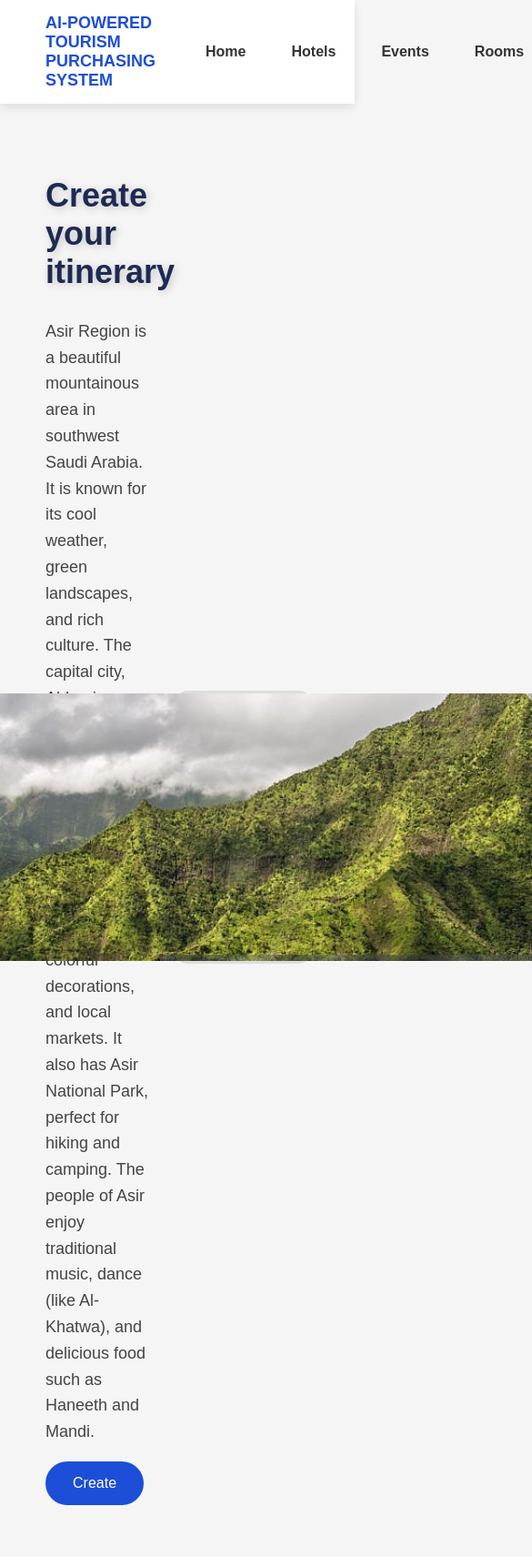
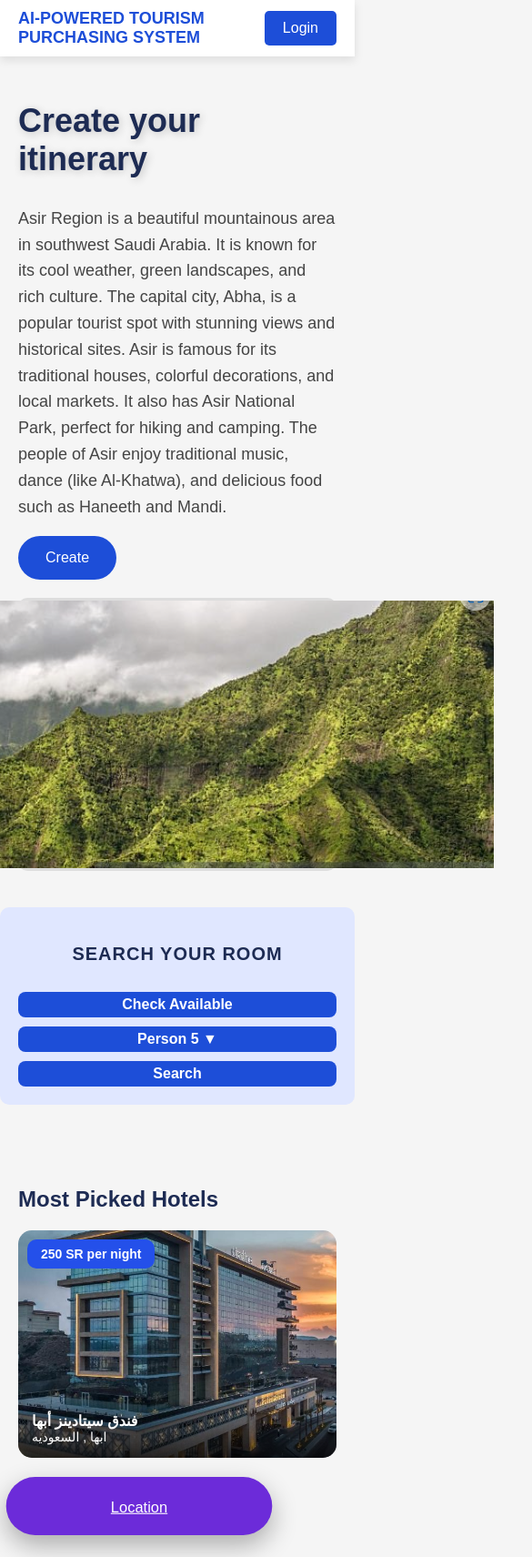
Before and after one commit to Meshalalamri1/pro, a website: page index.html in a window 390 px wide. Shown: the top 1711 px of the page at 91% size, 585 px wide, since content can reach past the window. Drawn offline with Linux system fonts and the light colour scheme.

Commit message:
Assistant checkpoint: Added mobile responsiveness to all pages
Assistant generated file changes:
- index.html: Add viewport meta tag, Add mobile responsive styles
- Login.html: Add viewport meta tag
- dashboard-user.html: Add mobile responsive styles
- booking.html: Add viewport meta tag and mobile styles

---

User prompt:

خل الصفحات تشتغل على الجوال بصوره كامله

```diff
--- a/index.html
+++ b/index.html
@@ -1,5 +1,6 @@
 <html lang="en"><head>
     <meta charset="UTF-8">
+<meta name="viewport" content="width=device-width, initial-scale=1.0, maximum-scale=1.0, user-scalable=no">
     <meta name="viewport" content="width=device-width, initial-scale=1.0">
     <title>AI-Powered Tourism Purchasing System</title>
     <style>
@@ -208,10 +209,34 @@
             font-weight: bold;
         }
         @media (max-width: 900px) {
-            .hotels-grid {
-                grid-template-columns: repeat(2, 1fr);
-            }
-        }
+    .hotels-grid {
+        grid-template-columns: repeat(2, 1fr);
+    }
+    .hero {
+        flex-direction: column;
+        padding: 20px;
+    }
+    .hero-text {
+        max-width: 100%;
+        margin-bottom: 20px;
+    }
+    .hero-image {
+        width: 100%;
+    }
+    nav ul {
+        display: none;
+    }
+    .search-box {
+        flex-direction: column;
+        gap: 10px;
+    }
+    .search-box button, .search-box .dropdown {
+        width: 100%;
+    }
+    header {
+        padding: 10px 20px;
+    }
+}
         @media (max-width: 600px) {
             .hotels-grid {
                 grid-template-columns: 1fr;
```
Also changed, not shown: Login.html (+1 -0 lines), booking.html (+1 -0 lines), dashboard-user.html (+20 -1 lines).
